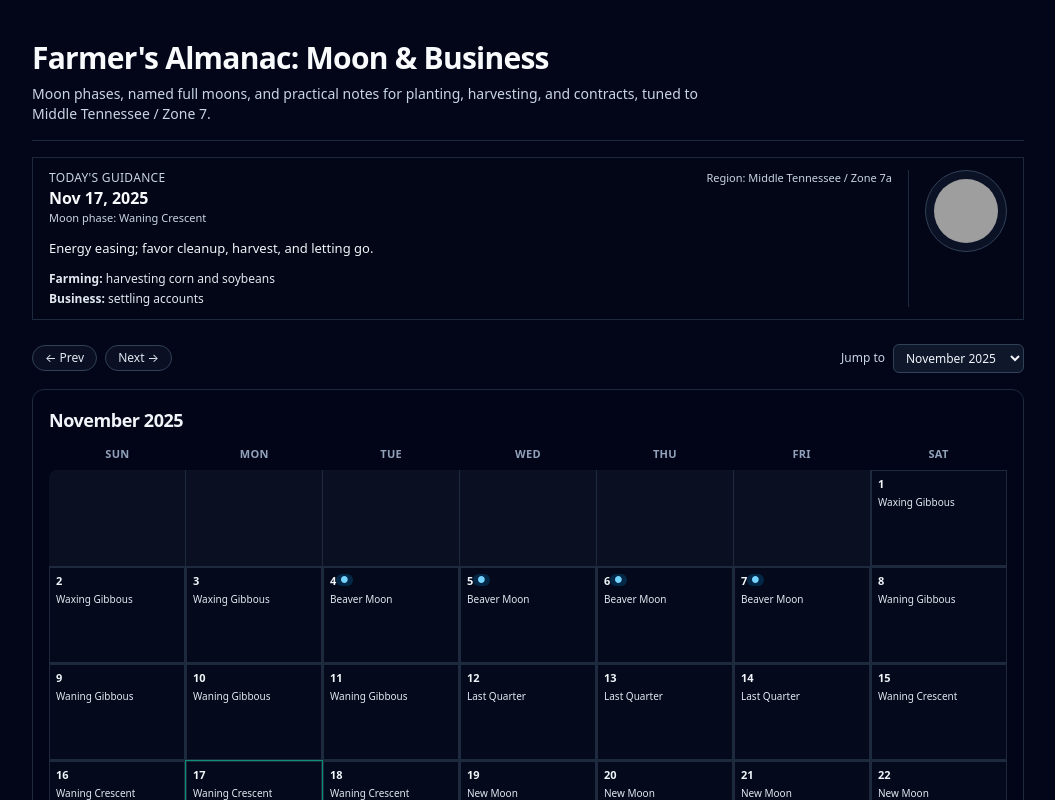
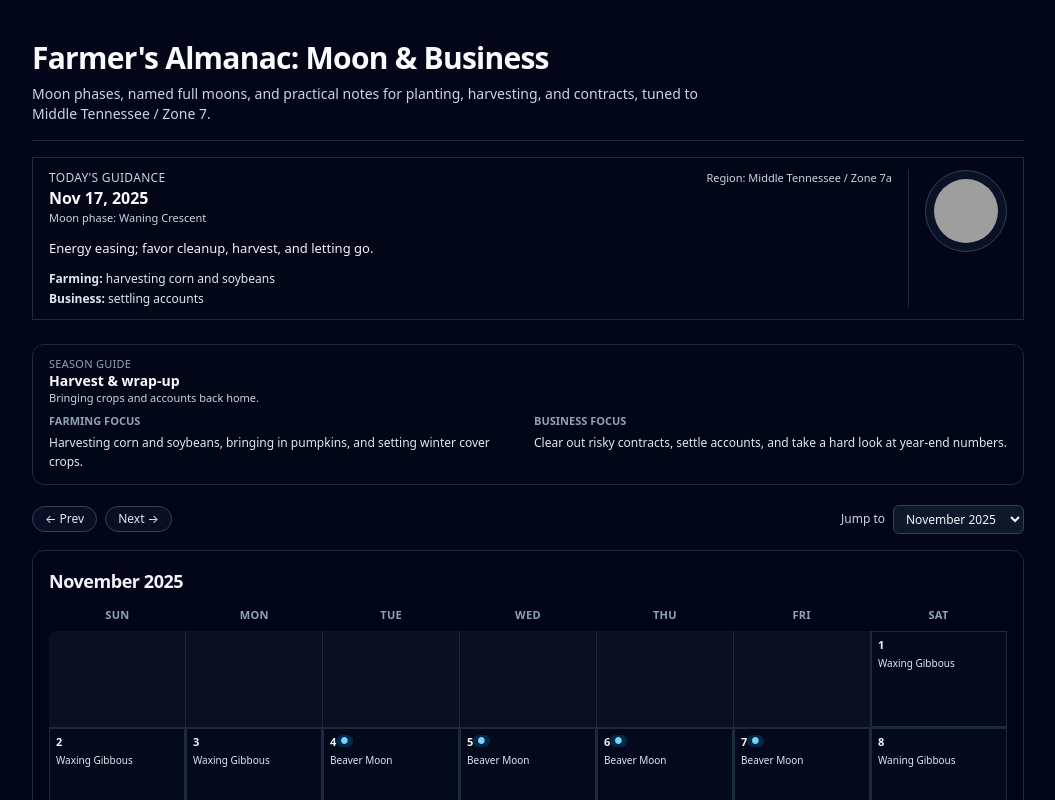
Before and after one commit to xXBricksquadXx/farmers-almanac, a Next.js app: page / in a window 1280 px wide. Shown: the top 800 px of the page, without its empty margins (112-1167 px from the left). Built offline with nearby package versions, Linux system fonts and the light colour scheme; grey boxes are pictures that could not be loaded.

Commit message:
🔧 Add seasonal banner tuned to Middle Tennessee seasons

```diff
--- a/src/app/page.tsx
+++ b/src/app/page.tsx
@@ -58,6 +58,61 @@
   return `${year}-${String(monthIndex + 1).padStart(2, "0")}`;
 }
 
+// --- Seasonal banner helpers ---
+
+type SeasonInfo = {
+  name: string;
+  tone: string;
+  farming: string;
+  business: string;
+};
+
+function getSeasonForMonth(monthIndex: number): SeasonInfo {
+  // monthIndex: 0 = Jan ... 11 = Dec
+  if (monthIndex === 11 || monthIndex <= 1) {
+    // Dec–Feb
+    return {
+      name: "Winter planning",
+      tone: "Quiet fields, busy notebooks.",
+      farming:
+        "Focus on equipment maintenance, seed orders, pasture planning, and barn repairs.",
+      business:
+        "Good for budgeting, tax prep, and mapping cash flow before the next planting push.",
+    };
+  }
+  if (monthIndex >= 2 && monthIndex <= 4) {
+    // Mar–May
+    return {
+      name: "Spring emergence",
+      tone: "Ground wakes up; plans take root.",
+      farming:
+        "Corn and soybean planting, pasture renovation, and watching soil temps and moisture.",
+      business:
+        "Strong time for launching new offers and lining up markets for the growing season.",
+    };
+  }
+  if (monthIndex >= 5 && monthIndex <= 7) {
+    // Jun–Aug
+    return {
+      name: "High summer",
+      tone: "Growth, stress, and mid-season checks.",
+      farming:
+        "Side-dressing, irrigation, hay cutting, and keeping cattle on good forage.",
+      business:
+        "Run mid-season promotions, review margins on inputs, and cut what isn’t paying.",
+    };
+  }
+  // Sep–Nov
+  return {
+    name: "Harvest & wrap-up",
+    tone: "Bringing crops and accounts back home.",
+    farming:
+      "Harvesting corn and soybeans, bringing in pumpkins, and setting winter cover crops.",
+    business:
+      "Clear out risky contracts, settle accounts, and take a hard look at year-end numbers.",
+  };
+}
+
 export default function HomePage() {
   const days = [...(data as AlmanacDay[])].sort((a, b) =>
     a.date.localeCompare(b.date)
@@ -83,6 +138,8 @@
   const currentMonthIndex = (Number(monthStr) || 1) - 1;
 
   const baseMonthDays = grouped[currentKey] ?? [];
+
+  const season = getSeasonForMonth(currentMonthIndex);
 
   function goPrevMonth() {
     if (currentIndex <= 0) return;
@@ -113,6 +170,40 @@
 
         <TodayStrip days={days} selectedDate={selectedDate} />
 
+        {/* Seasonal banner */}
+        <section className="mb-5 rounded-xl border border-slate-800 bg-slate-950/70 px-4 py-3 text-xs text-slate-200">
+          <div className="flex flex-wrap items-baseline justify-between gap-2">
+            <div>
+              <p className="text-[11px] uppercase tracking-wide text-slate-400">
+                Season guide
+              </p>
+              <p className="text-sm font-semibold text-slate-50">
+                {season.name}
+              </p>
+              <p className="text-[11px] text-slate-300">{season.tone}</p>
+            </div>
+          </div>
+          <div className="mt-2 grid gap-3 md:grid-cols-2">
+            <div>
+              <p className="text-[11px] font-semibold uppercase text-slate-400">
+                Farming focus
+              </p>
+              <p className="mt-1 text-[12px] leading-relaxed">
+                {season.farming}
+              </p>
+            </div>
+            <div>
+              <p className="text-[11px] font-semibold uppercase text-slate-400">
+                Business focus
+              </p>
+              <p className="mt-1 text-[12px] leading-relaxed">
+                {season.business}
+              </p>
+            </div>
+          </div>
+        </section>
+
+        {/* Month navigation */}
         <div className="mb-4 flex flex-wrap items-center justify-between gap-3">
           <div className="flex items-center gap-2">
             <button
@@ -152,6 +243,7 @@
           </div>
         </div>
 
+        {/* Calendar */}
         <section className="rounded-xl border border-slate-800 bg-slate-950/60 p-4">
           <h2 className="mb-3 text-lg font-semibold text-slate-100">
             {monthLabelFromKey(currentKey)}
```
